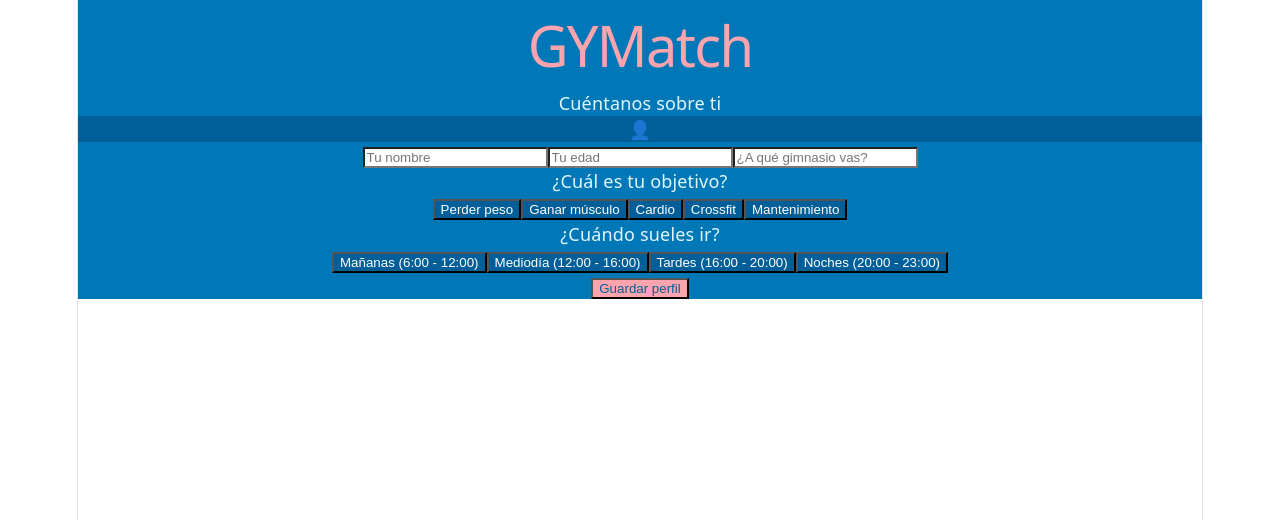
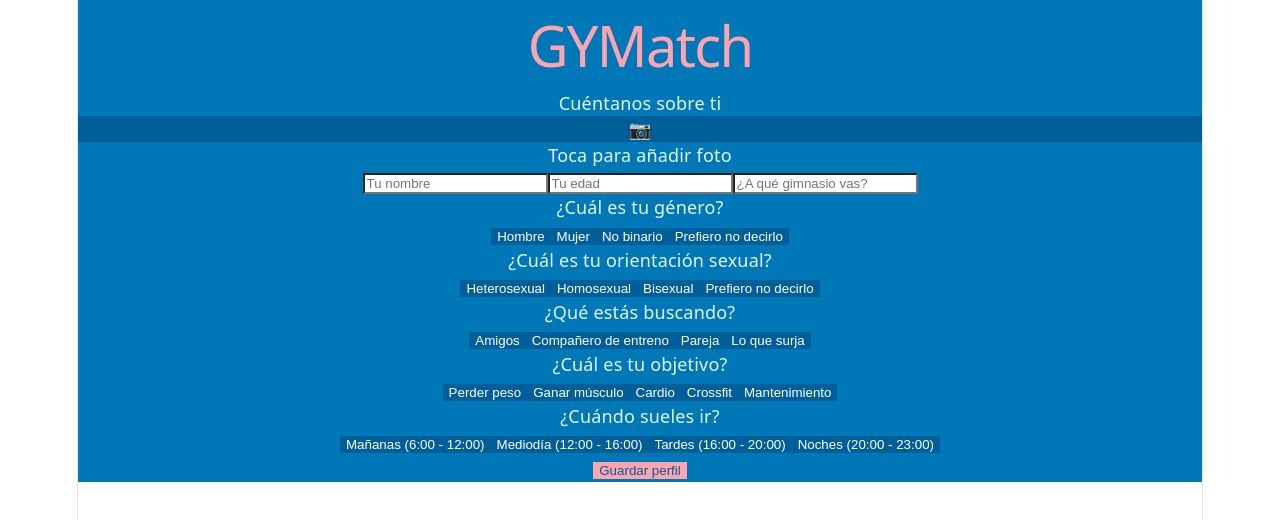
Before and after one commit to JR641/gymatch, a React (Vite) app: page /perfil in a window 1280 px wide. Shown: the top 520 px of the page. Built offline with nearby package versions, Linux system fonts and the light colour scheme; no server answers; the database is empty; sample sign-in values are in the browser's storage.

Commit message:
perfil completo con foto genero orientacion

```diff
--- a/src/pages/Profile.jsx
+++ b/src/pages/Profile.jsx
@@ -9,27 +9,31 @@ export default function Profile() {
   const [gimnasio, setGimnasio] = useState("")
   const [objetivo, setObjetivo] = useState("")
   const [horario, setHorario] = useState("")
+  const [genero, setGenero] = useState("")
+  const [orientacion, setOrientacion] = useState("")
+  const [buscando, setBuscando] = useState("")
+  const [foto, setFoto] = useState("")
   const [error, setError] = useState("")
 
   const navigate = useNavigate()
 
-  const objetivos = [
-    "Perder peso",
-    "Ganar músculo",
-    "Cardio",
-    "Crossfit",
-    "Mantenimiento"
-  ]
+  const objetivos = ["Perder peso", "Ganar músculo", "Cardio", "Crossfit", "Mantenimiento"]
+  const horarios = ["Mañanas (6:00 - 12:00)", "Mediodía (12:00 - 16:00)", "Tardes (16:00 - 20:00)", "Noches (20:00 - 23:00)"]
+  const generos = ["Hombre", "Mujer", "No binario", "Prefiero no decirlo"]
+  const orientaciones = ["Heterosexual", "Homosexual", "Bisexual", "Prefiero no decirlo"]
+  const buscandoOpciones = ["Amigos", "Compañero de entreno", "Pareja", "Lo que surja"]
 
-  const horarios = [
-    "Mañanas (6:00 - 12:00)",
-    "Mediodía (12:00 - 16:00)",
-    "Tardes (16:00 - 20:00)",
-    "Noches (20:00 - 23:00)"
-  ]
+  const handleFoto = (e) => {
+    const file = e.target.files[0]
+    if (file) {
+      const reader = new FileReader()
+      reader.onloadend = () => setFoto(reader.result)
+      reader.readAsDataURL(file)
+    }
+  }
 
   const handleGuardar = async () => {
-    if (!nombre || !edad || !gimnasio || !objetivo || !horario) {
+    if (!nombre || !edad || !gimnasio || !objetivo || !horario || !genero || !orientacion || !buscando) {
       setError("Por favor rellena todos los campos")
       return
     }
@@ -41,9 +45,12 @@ export default function Profile() {
         gimnasio,
         objetivo,
         horario,
+        genero,
+        orientacion,
+        buscando,
         uid: auth.currentUser.uid,
         email: auth.currentUser.email,
-        foto: "",
+        foto: foto || "",
         createdAt: new Date()
       })
       navigate("/swipe")
@@ -53,7 +60,7 @@ export default function Profile() {
   }
 
   return (
-    <div className="min-h-screen p-6" style={{backgroundColor: "#0077b6"}}>
+    <div className="min-h-screen p-6 pb-10" style={{backgroundColor: "#0077b6"}}>
       <div className="max-w-md mx-auto">
 
         {/* Header */}
@@ -64,9 +71,16 @@ export default function Profile() {
 
         {/* Foto de perfil */}
         <div className="flex justify-center mb-6">
-          <div className="w-24 h-24 rounded-full flex items-center justify-center" style={{backgroundColor: "#005f99"}}>
-            <span className="text-4xl">👤</span>
-          </div>
+          <label style={{cursor: "pointer"}}>
+            <div className="w-28 h-28 rounded-full flex items-center justify-center overflow-hidden" style={{backgroundColor: "#005f99"}}>
+              {foto
+                ? <img src={foto} alt="perfil" style={{width: "100%", height: "100%", objectFit: "cover"}}/>
+                : <span className="text-5xl">📷</span>
+              }
+            </div>
+            <p className="text-center text-sm mt-2" style={{color: "#e0f7ff"}}>Toca para añadir foto</p>
+            <input type="file" accept="image/*" onChange={handleFoto} style={{display: "none"}}/>
+          </label>
         </div>
 
         {/* Formulario */}
@@ -96,20 +110,56 @@ export default function Profile() {
             style={{backgroundColor: "white"}}
           />
 
+          {/* Género */}
+          <div>
+            <p className="mb-2" style={{color: "#e0f7ff"}}>¿Cuál es tu género?</p>
+            <div className="grid grid-cols-2 gap-2">
+              {generos.map((g) => (
+                <button key={g} onClick={() => setGenero(g)}
+                  style={{backgroundColor: genero === g ? "#fda4af" : "#005f99", color: genero === g ? "#005f99" : "white", border: "none"}}
+                  className="p-3 rounded-xl text-sm font-medium transition">
+                  {g}
+                </button>
+              ))}
+            </div>
+          </div>
+
+          {/* Orientación */}
+          <div>
+            <p className="mb-2" style={{color: "#e0f7ff"}}>¿Cuál es tu orientación sexual?</p>
+            <div className="grid grid-cols-2 gap-2">
+              {orientaciones.map((o) => (
+                <button key={o} onClick={() => setOrientacion(o)}
+                  style={{backgroundColor: orientacion === o ? "#fda4af" : "#005f99", color: orientacion === o ? "#005f99" : "white", border: "none"}}
+                  className="p-3 rounded-xl text-sm font-medium transition">
+                  {o}
+                </button>
+              ))}
+            </div>
+          </div>
+
+          {/* Qué busca */}
+          <div>
+            <p className="mb-2" style={{color: "#e0f7ff"}}>¿Qué estás buscando?</p>
+            <div className="grid grid-cols-2 gap-2">
+              {buscandoOpciones.map((b) => (
+                <button key={b} onClick={() => setBuscando(b)}
+                  style={{backgroundColor: buscando === b ? "#fda4af" : "#005f99", color: buscando === b ? "#005f99" : "white", border: "none"}}
+                  className="p-3 rounded-xl text-sm font-medium transition">
+                  {b}
+                </button>
+              ))}
+            </div>
+          </div>
+
           {/* Objetivo */}
           <div>
             <p className="mb-2" style={{color: "#e0f7ff"}}>¿Cuál es tu objetivo?</p>
             <div className="grid grid-cols-2 gap-2">
               {objetivos.map((obj) => (
-                <button
-                  key={obj}
-                  onClick={() => setObjetivo(obj)}
-                  style={{
-                    backgroundColor: objetivo === obj ? "#fda4af" : "#005f99",
-                    color: objetivo === obj ? "#005f99" : "white"
-                  }}
-                  className="p-3 rounded-xl text-sm font-medium transition"
-                >
+                <button key={obj} onClick={() => setObjetivo(obj)}
+                  style={{backgroundColor: objetivo === obj ? "#fda4af" : "#005f99", color: objetivo === obj ? "#005f99" : "white", border: "none"}}
+                  className="p-3 rounded-xl text-sm font-medium transition">
                   {obj}
                 </button>
               ))}
@@ -121,15 +171,9 @@ export default function Profile() {
             <p className="mb-2" style={{color: "#e0f7ff"}}>¿Cuándo sueles ir?</p>
             <div className="space-y-2">
               {horarios.map((h) => (
-                <button
-                  key={h}
-                  onClick={() => setHorario(h)}
-                  style={{
-                    backgroundColor: horario === h ? "#fda4af" : "#005f99",
-                    color: horario === h ? "#005f99" : "white"
-                  }}
-                  className="w-full p-3 rounded-xl text-sm font-medium transition"
-                >
+                <button key={h} onClick={() => setHorario(h)}
+                  style={{backgroundColor: horario === h ? "#fda4af" : "#005f99", color: horario === h ? "#005f99" : "white", border: "none"}}
+                  className="w-full p-3 rounded-xl text-sm font-medium transition">
                   {h}
                 </button>
               ))}
@@ -141,7 +185,7 @@ export default function Profile() {
           <button
             onClick={handleGuardar}
             className="w-full font-bold py-4 rounded-2xl transition text-lg"
-            style={{backgroundColor: "#fda4af", color: "#005f99"}}
+            style={{backgroundColor: "#fda4af", color: "#005f99", border: "none"}}
           >
             Guardar perfil
           </button>
```
